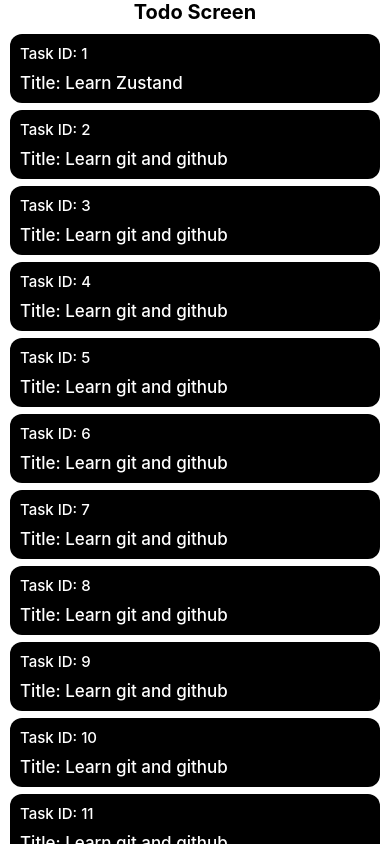
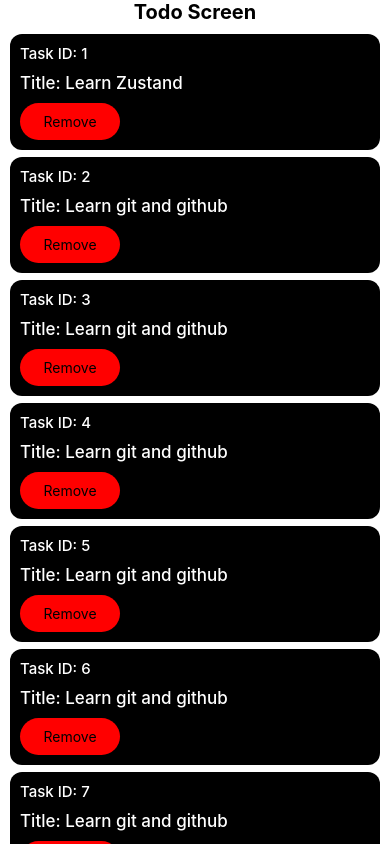
Before and after one commit to student-Harshmer/Todo, a React Native app: screen / in a window 390 px wide. Built offline with nearby package versions, Linux system fonts and the light colour scheme.

Commit message:
feat:removeItem

```diff
--- a/App.tsx
+++ b/App.tsx
@@ -5,6 +5,7 @@ import {
   StatusBar,
   StyleSheet,
   Text,
+  TouchableOpacity,
   useColorScheme,
   View,
 } from 'react-native';
@@ -31,36 +32,38 @@ function App() {
     { id: 11, title: 'Learn git and github' },
   ]);
 
-  const renderTask: ListRenderItem<Task> = ({ item }) => {
-    return (
-      <View style={styles.taskContainer}>
-        <Text style={styles.idText}>Task ID: {item.id}</Text>
-        <Text style={styles.taskTitleText}>Title: {item.title}</Text>
-      </View>
-    );
-  };
-
   const removeItem = (id: number) => {
     const List = task.filter(item => item.id !== id);
     setTask(List);
   };
 
+  const renderTask: ListRenderItem<Task> = ({ item }) => {
+    return (
+      <View style={styles.taskContainer}>
+        <View>
+          <Text style={styles.idText}>Task ID: {item.id}</Text>
+          <Text style={styles.taskTitleText}>Title: {item.title}</Text>
+        </View>
+        <TouchableOpacity
+          onPress={() => removeItem(item.id)}
+          style={styles.removeButton}
+        >
+          <Text>Remove</Text>
+        </TouchableOpacity>
+      </View>
+    );
+  };
   return (
     <SafeAreaProvider>
       <StatusBar barStyle={isDarkMode ? 'light-content' : 'dark-content'} />
       <SafeAreaView style={styles.safeAreaStyle}>
         <Text style={styles.titleText}>Todo Screen</Text>
-        {/* Add Todo Form Here - Kaushik */}
-
-        {/* Todo List Start here - Harsh */}
         <FlatList
           data={task}
           renderItem={renderTask}
           contentContainerStyle={styles.listStyle}
           showsVerticalScrollIndicator={false}
         />
-
-        {/* Todo List End Here here */}
       </SafeAreaView>
     </SafeAreaProvider>
   );
@@ -98,6 +101,15 @@ const styles = StyleSheet.create({
     fontSize: 15,
     fontWeight: 500,
   },
+  removeButton: {
+    backgroundColor: 'red',
+    width: 100,
+    alignItems: 'center',
+    justifyContent: 'center',
+    borderRadius: 20,
+    marginTop: 10,
+    paddingVertical: 10,
+  },
 });
 
 export default App;
```
